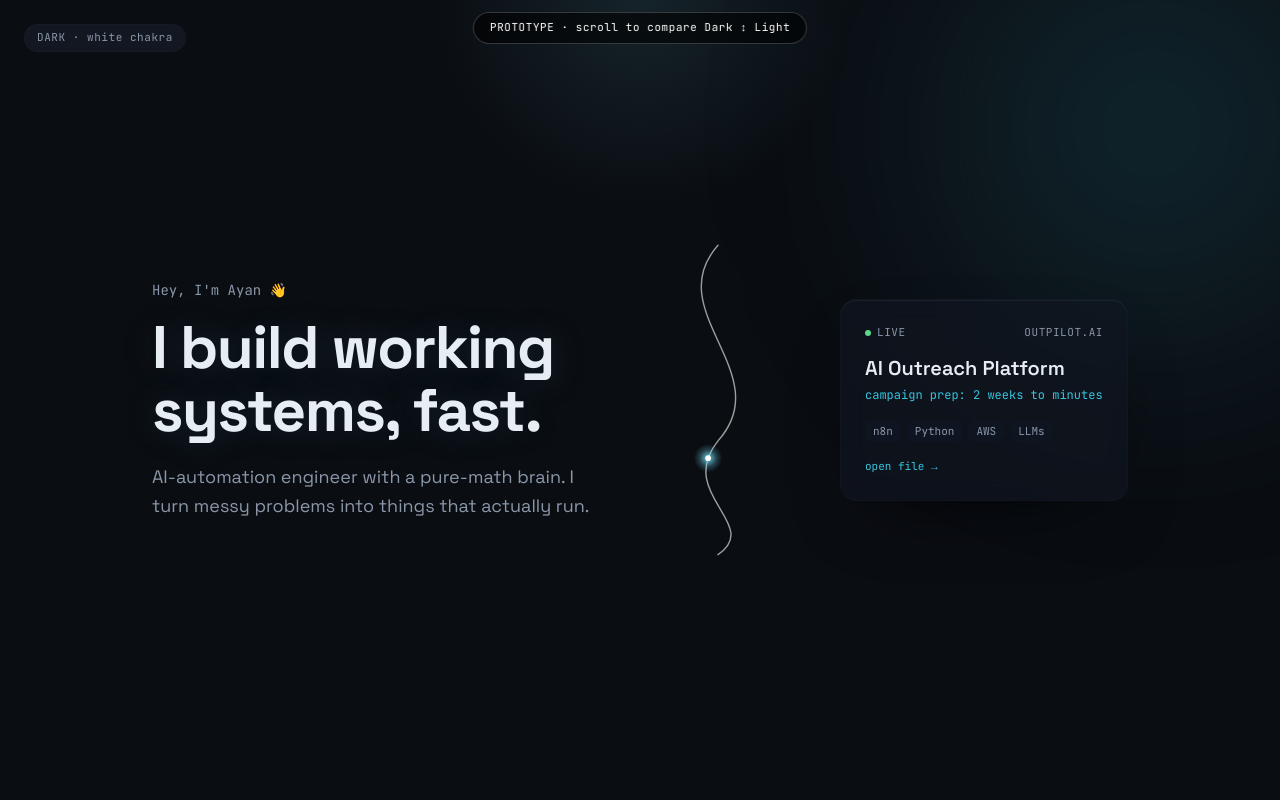
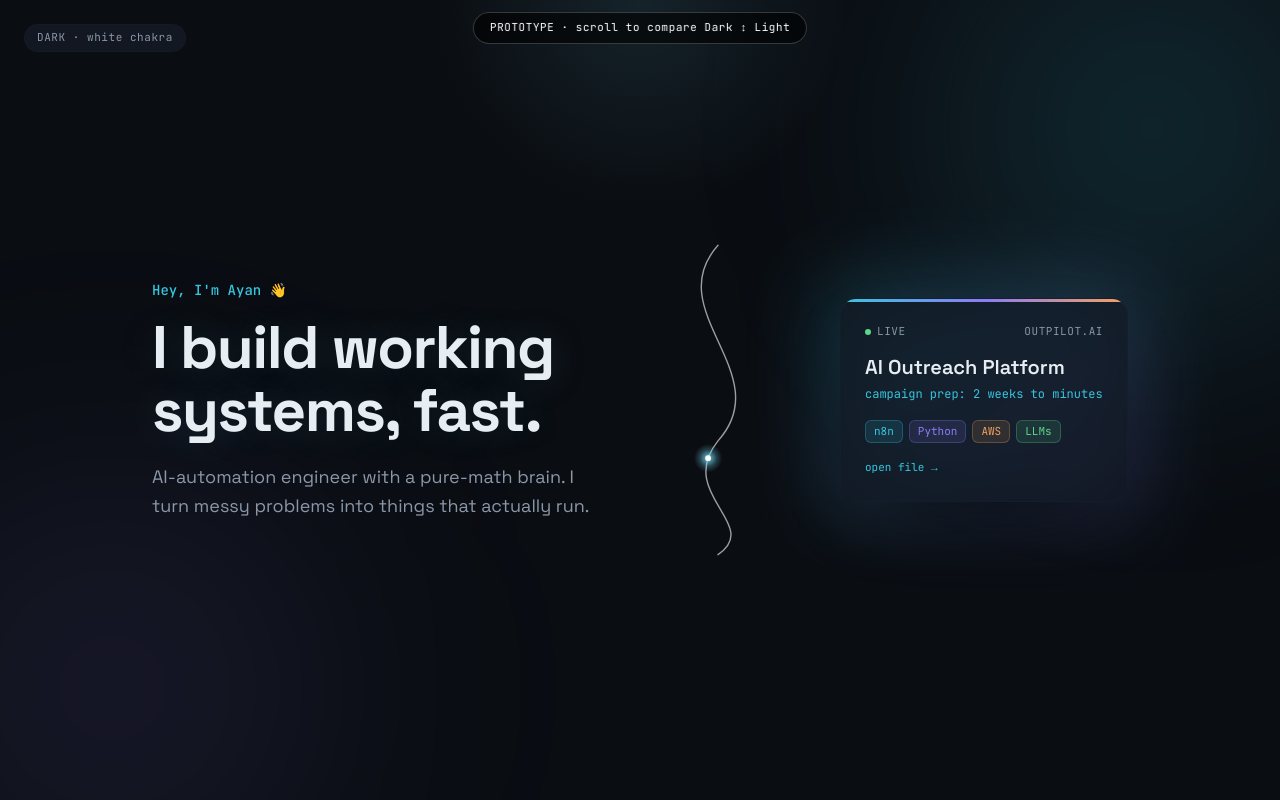
Before and after one commit to AyanDas2000/portfolio, a React (Vite) app: page / in a window 1280 px wide. Shown: the top 800 px of the page. Built offline with nearby package versions, Linux system fonts and the light colour scheme.

Commit message:
More color: dual ambient washes, colored tech chips, gradient card accent + glow, accent eyebrow

```diff
--- a/src/Prototype.tsx
+++ b/src/Prototype.tsx
@@ -107,6 +107,21 @@ function ChakraEdge({ kind }: { kind: Kind }) {
   )
 }
 
+const CHIPS: Record<Kind, { label: string; c: string }[]> = {
+  dark: [
+    { label: 'n8n', c: '#37C6E0' },
+    { label: 'Python', c: '#8B7CF6' },
+    { label: 'AWS', c: '#F5A15C' },
+    { label: 'LLMs', c: '#5BD98A' },
+  ],
+  light: [
+    { label: 'n8n', c: '#2E6FB0' },
+    { label: 'Python', c: '#6D4FB0' },
+    { label: 'AWS', c: '#C0563A' },
+    { label: 'LLMs', c: '#1E8E7E' },
+  ],
+}
+
 function NodeCard({ kind }: { kind: Kind }) {
   return (
     <motion.div
@@ -114,17 +129,39 @@ function NodeCard({ kind }: { kind: Kind }) {
       whileInView={{ opacity: 1, y: 0 }}
       viewport={{ once: true }}
       transition={{ duration: 0.7, delay: 0.5, ease: [0.22, 1, 0.36, 1] }}
-      className="relative w-72 rounded-2xl border p-6 backdrop-blur-md"
+      className="relative w-72"
+    >
+      {/* soft color glow behind the card */}
+      <div
+        className="pointer-events-none absolute -inset-4 -z-10 rounded-[28px] opacity-70 blur-2xl"
+        style={{
+          background:
+            kind === 'dark'
+              ? 'linear-gradient(135deg, rgba(55,198,224,0.35), rgba(139,124,246,0.30))'
+              : 'linear-gradient(135deg, rgba(59,91,169,0.22), rgba(224,102,60,0.20))',
+        }}
+      />
+      <div
+        className="relative overflow-hidden rounded-2xl border p-6 backdrop-blur-md"
         style={{
           borderColor: 'var(--line)',
-        background:
-          kind === 'dark' ? 'rgba(18,23,34,0.6)' : 'rgba(255,255,255,0.7)',
+          background: kind === 'dark' ? 'rgba(18,23,34,0.66)' : 'rgba(255,255,255,0.72)',
           boxShadow:
             kind === 'dark'
               ? '0 30px 80px -40px rgba(0,0,0,0.9), inset 0 1px 0 rgba(255,255,255,0.06)'
-            : '0 30px 60px -40px rgba(40,30,10,0.4)',
+              : '0 30px 60px -40px rgba(40,30,10,0.35)',
         }}
       >
+        {/* gradient accent bar */}
+        <div
+          className="absolute inset-x-0 top-0 h-[3px]"
+          style={{
+            background:
+              kind === 'dark'
+                ? 'linear-gradient(90deg, #37C6E0, #8B7CF6, #F5A15C)'
+                : 'linear-gradient(90deg, #2E6FB0, #6D4FB0, #C0563A)',
+          }}
+        />
         <div className="flex items-center justify-between font-mono text-[11px] tracking-wider" style={{ color: 'var(--muted)' }}>
           <span className="inline-flex items-center gap-1.5">
             <span className="inline-block h-1.5 w-1.5 rounded-full" style={{ background: kind === 'dark' ? '#5BD98A' : '#2E9E5B' }} />
@@ -139,18 +176,23 @@ function NodeCard({ kind }: { kind: Kind }) {
           campaign prep: 2 weeks to minutes
         </p>
         <div className="mt-4 flex flex-wrap gap-1.5">
-        {['n8n', 'Python', 'AWS', 'LLMs'].map((s) => (
+          {CHIPS[kind].map((s) => (
             <span
-            key={s}
-            className="rounded-md px-2 py-0.5 font-mono text-[11px]"
-            style={{ background: 'var(--surface2)', color: 'var(--muted)' }}
+              key={s.label}
+              className="rounded-md border px-2 py-0.5 font-mono text-[11px]"
+              style={{
+                background: `${s.c}1F`,
+                borderColor: `${s.c}44`,
+                color: kind === 'dark' ? s.c : s.c,
+              }}
             >
-            {s}
+              {s.label}
             </span>
           ))}
         </div>
         <div className="mt-4 font-mono text-[11px]" style={{ color: 'var(--accent)' }}>
           open file →
+        </div>
       </div>
     </motion.div>
   )
@@ -175,14 +217,23 @@ function Variant({ kind }: { kind: Kind }) {
     >
       <div className="absolute inset-0" style={{ background: 'var(--bg)' }} />
 
-      {/* ambient glow */}
+      {/* ambient color washes */}
       <div
         className="pointer-events-none absolute -right-40 -top-40 h-[36rem] w-[36rem] rounded-full blur-[120px]"
         style={{
           background:
             kind === 'dark'
-              ? 'radial-gradient(circle, rgba(55,198,224,0.22), transparent 70%)'
-              : 'radial-gradient(circle, rgba(39,64,107,0.14), transparent 70%)',
+              ? 'radial-gradient(circle, rgba(55,198,224,0.24), transparent 70%)'
+              : 'radial-gradient(circle, rgba(59,91,169,0.20), transparent 70%)',
+        }}
+      />
+      <div
+        className="pointer-events-none absolute -bottom-40 -left-40 h-[34rem] w-[34rem] rounded-full blur-[130px]"
+        style={{
+          background:
+            kind === 'dark'
+              ? 'radial-gradient(circle, rgba(139,124,246,0.20), transparent 70%)'
+              : 'radial-gradient(circle, rgba(224,102,60,0.18), transparent 70%)',
         }}
       />
       {/* cursor-bound glow */}
@@ -220,7 +271,7 @@ function Variant({ kind }: { kind: Kind }) {
           <motion.p
             initial={{ opacity: 0, y: 16 }} whileInView={{ opacity: 1, y: 0 }} viewport={{ once: true }}
             transition={{ duration: 0.6 }}
-            className="font-mono text-sm" style={{ color: 'var(--muted)' }}
+            className="font-mono text-sm font-medium" style={{ color: 'var(--accent)' }}
           >
             Hey, I'm Ayan 👋
           </motion.p>
```
Lines whose indentation alone changed are shown as unchanged.
